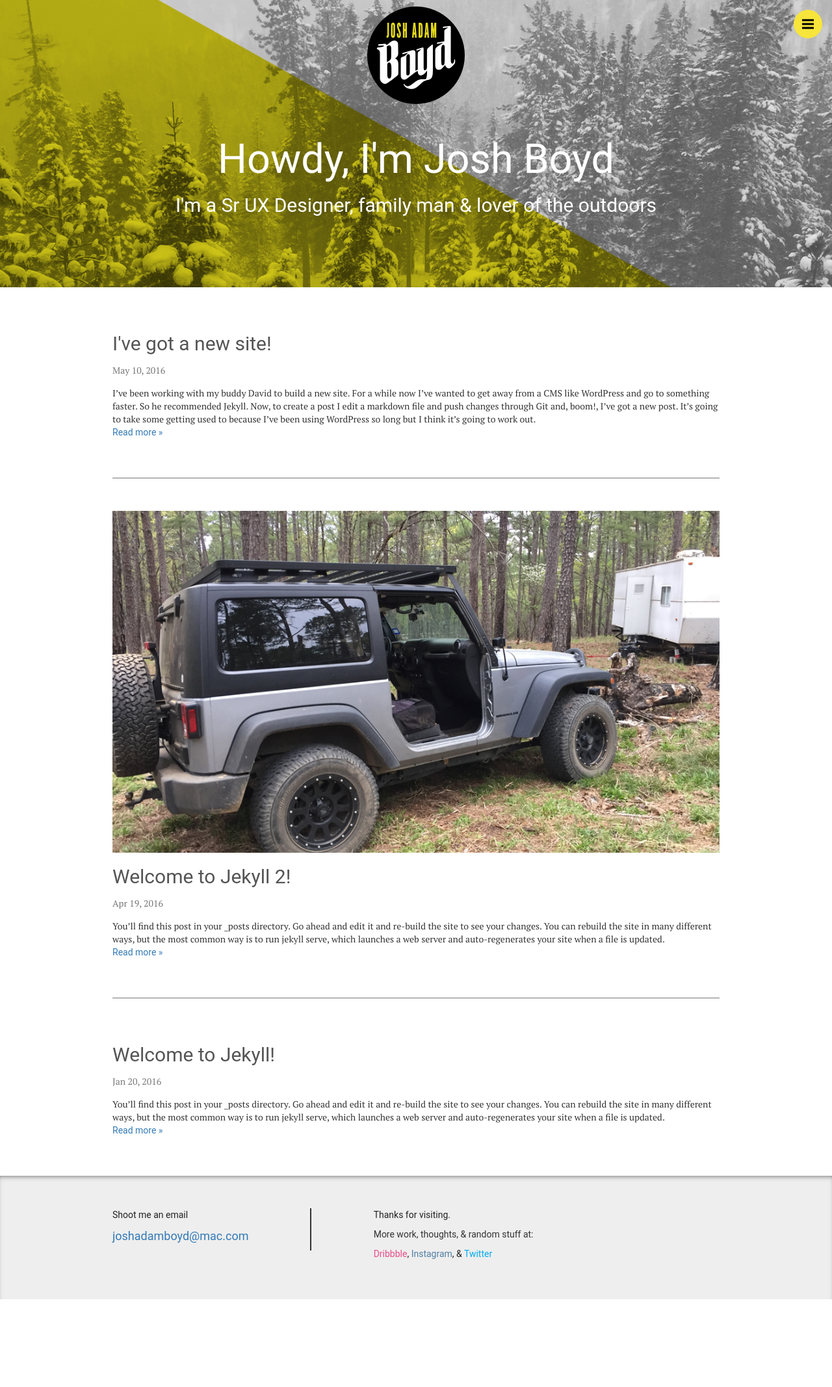
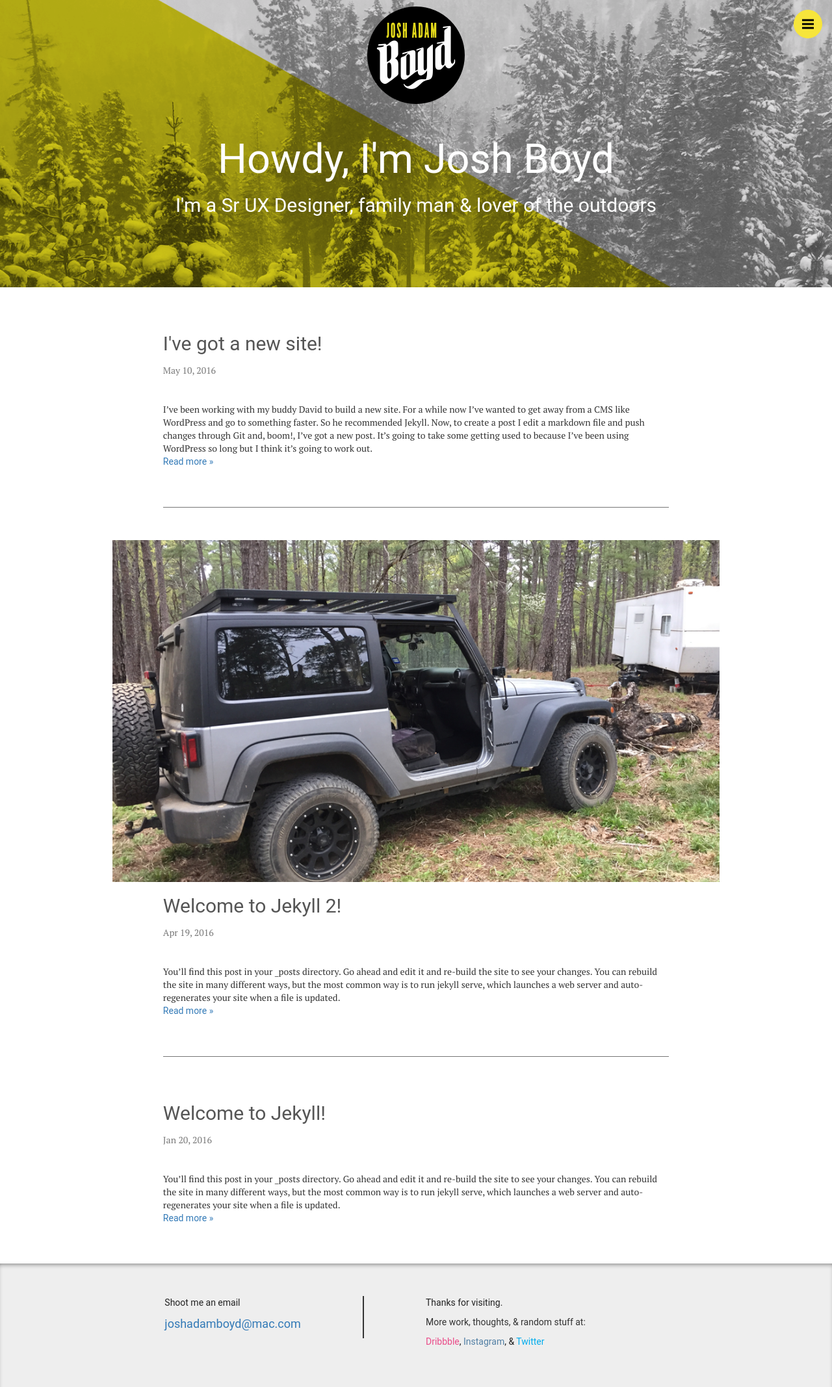
Before and after one commit to joshadamboyd/joshadamboyd.github.io, a Jekyll site: the page built from index.html, in a window 1280 px wide. Shown: the whole page at 65% size. Built offline with Jekyll 4.4.1, drawn with Linux system fonts in a browser that asks for light colours; the list of posts is cut into pages by our own code; comment, search, counter and statistics services are not loaded; before the commit the page ends 1999 px from its top, so only the background shows below that.

Commit message:
Post styling

```diff
--- a/_config.yml
+++ b/_config.yml
@@ -105,6 +105,7 @@ gems:
   - jekyll-sitemap
   - jekyll-paginate
   - jekyll-coffeescript
+  - jekyll-seo-tag
 
 # Exclude in build
 exclude:
--- a/_includes/footer.html
+++ b/_includes/footer.html
@@ -1,7 +1,7 @@
 <footer id="footer">
   <div class="container">
     <div class="row">
-      <div class="col-sm-4 column-email">
+      <div class="col-sm-4 col-sm-offset-1 column-email">
         <p class="column-title">Shoot me an email</p>
 
         <p class="column-subtitle">
@@ -9,7 +9,7 @@
         </p>
       </div>
 
-      <div class="col-sm-7 col-md-offset-1 column-social">
+      <div class="col-sm-6 col-md-offset-1 column-social">
         <p class="column-title">Thanks for visiting.</p>
 
         <p class="column-subtitle">More work, thoughts, <span class="amp">&amp;</span> random stuff at:</p>
--- a/_sass/_articles.scss
+++ b/_sass/_articles.scss
@@ -1,23 +1,36 @@
 /* ARTICLES
 -------------------------------------------------- */
 .articles {
-  article {
-    border-bottom: 1px solid $page-header-border-color;
+  article  {
+    .post-body {
+      border-bottom: 1px solid $page-header-border-color;
+    }
 
     &:last-child {
-      border-bottom: 0 none;
+      .post-body {
+        border-bottom: 0 none;
+      }
     }
   }
 }
 
+
+/* ARTICLE
+-------------------------------------------------- */
 article {
   &.post {
-    padding: 50px 0;
+    padding: 50px 0 0;
   }
 
   &.post-excerpt { }
 
   &.post-full { }
+
+  .post-image { }
+
+  .post-body {
+    padding: 0 0 50px;
+  }
 
   .blog {
     margin-top: 15px;
@@ -38,7 +51,7 @@ article {
 
   .date {
     font-family: $font-family-pt-serif;
-    margin: 15px 0;
+    margin: 15px 0 40px;
     color: $gray-light;
   }
 
--- a/index.html
+++ b/index.html
@@ -14,11 +14,14 @@ type: list
 {% if paginator.posts %}
   <div class="articles">
     {% for post in paginator.posts %}
-      <article class="post post-excerpt" itemscope itemtype="http://schema.org/BlogPosting">
+      <article class="post post-excerpt clearfix" itemscope itemtype="http://schema.org/BlogPosting">
         {% if post.highlight %}
+          <div class="post-image">
             <img src="{{ post.highlight | prepend: site.baseurl }}">
+          </div>
         {% endif %}
 
+        <div class="post-body col-md-10 col-md-offset-1">
           <div class="post-header" itemprop="name headline">
             <h2><a href="{{ post.url | prepend: site.baseurl }}">{{ post.title }}</a></h2>
           </div>
@@ -34,6 +37,7 @@ type: list
           <p class="post-more">
             <a href="{{ post.url | prepend: site.baseurl }}">Read more &raquo;</a>
           </p>
+        </div>
       </article>
     {% endfor %}
   </div>
```
Also changed, not shown: _layouts/post.html (+7 -4 lines). Lines whose indentation alone changed are shown as unchanged.
